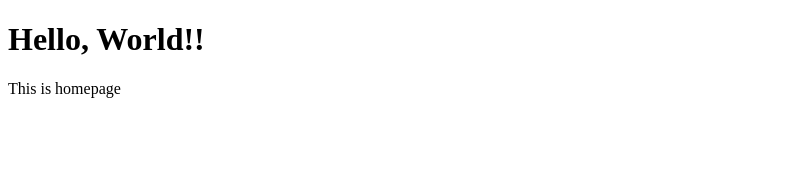
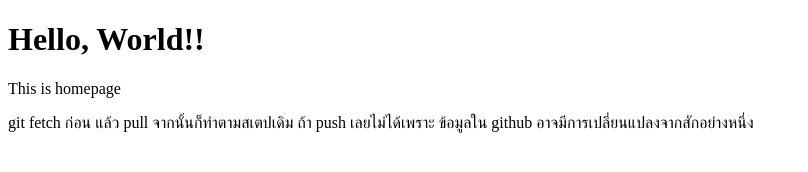
Before and after one commit to ashesofuq/git-learn, a plain HTML site: page index.html in a window 1280 px wide. Shown: the whole page, without its empty margins (0-808 px from the left). Drawn offline with Linux system fonts and the light colour scheme.

Commit message:
review understanding

```diff
--- a/index.html
+++ b/index.html
@@ -9,5 +9,6 @@
 <body>
     <h1>Hello, World!!</h1>
     <p>This is homepage</p>
+    <p>git fetch ก่อน แล้ว pull จากนั้นก็ทำตามสเตปเดิม ถ้า push เลยไม่ได้เพราะ ข้อมูลใน github อาจมีการเปลี่ยนแปลงจากสักอย่างหนึ่ง</p>
 </body>
 </html>
```
